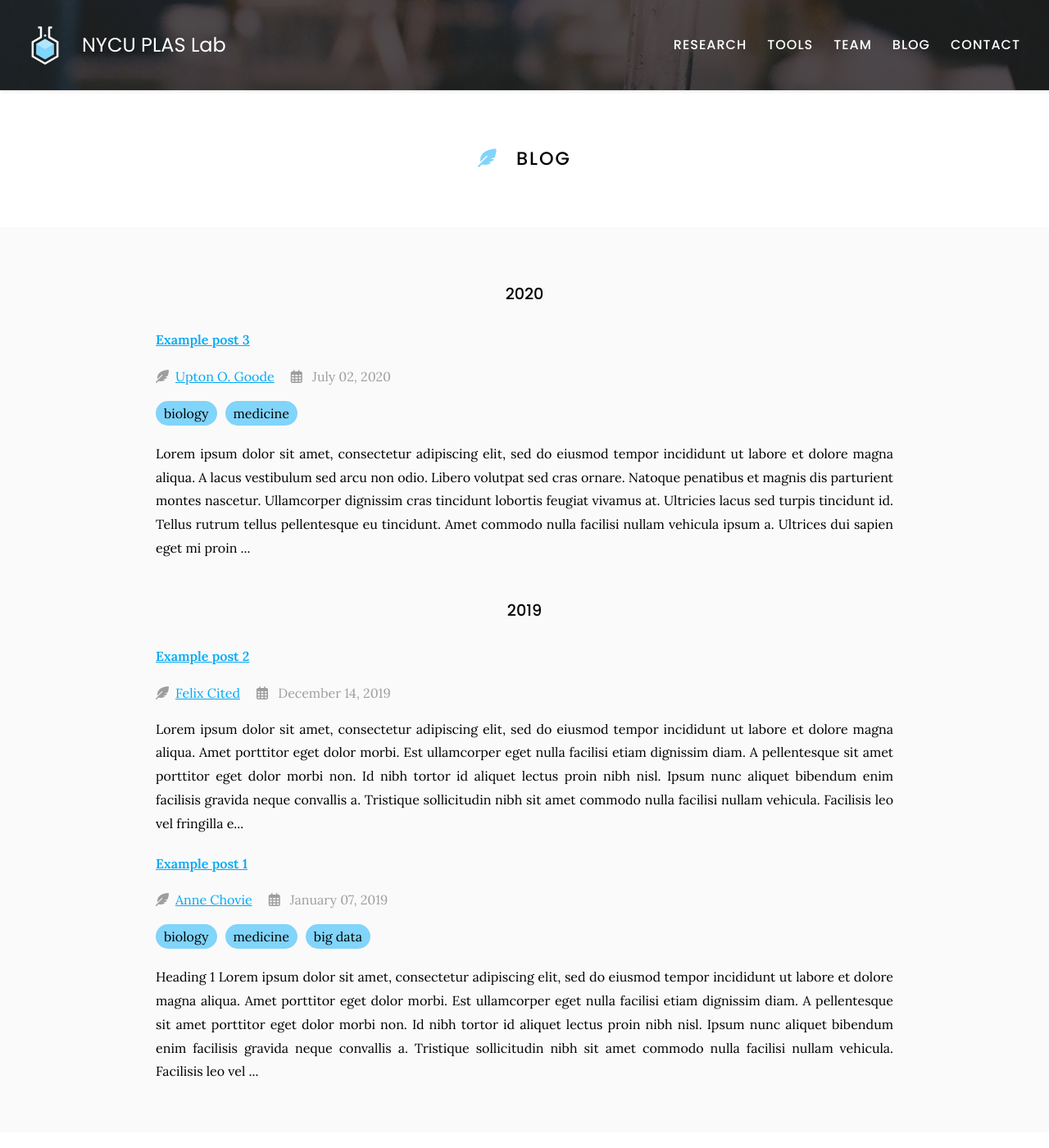
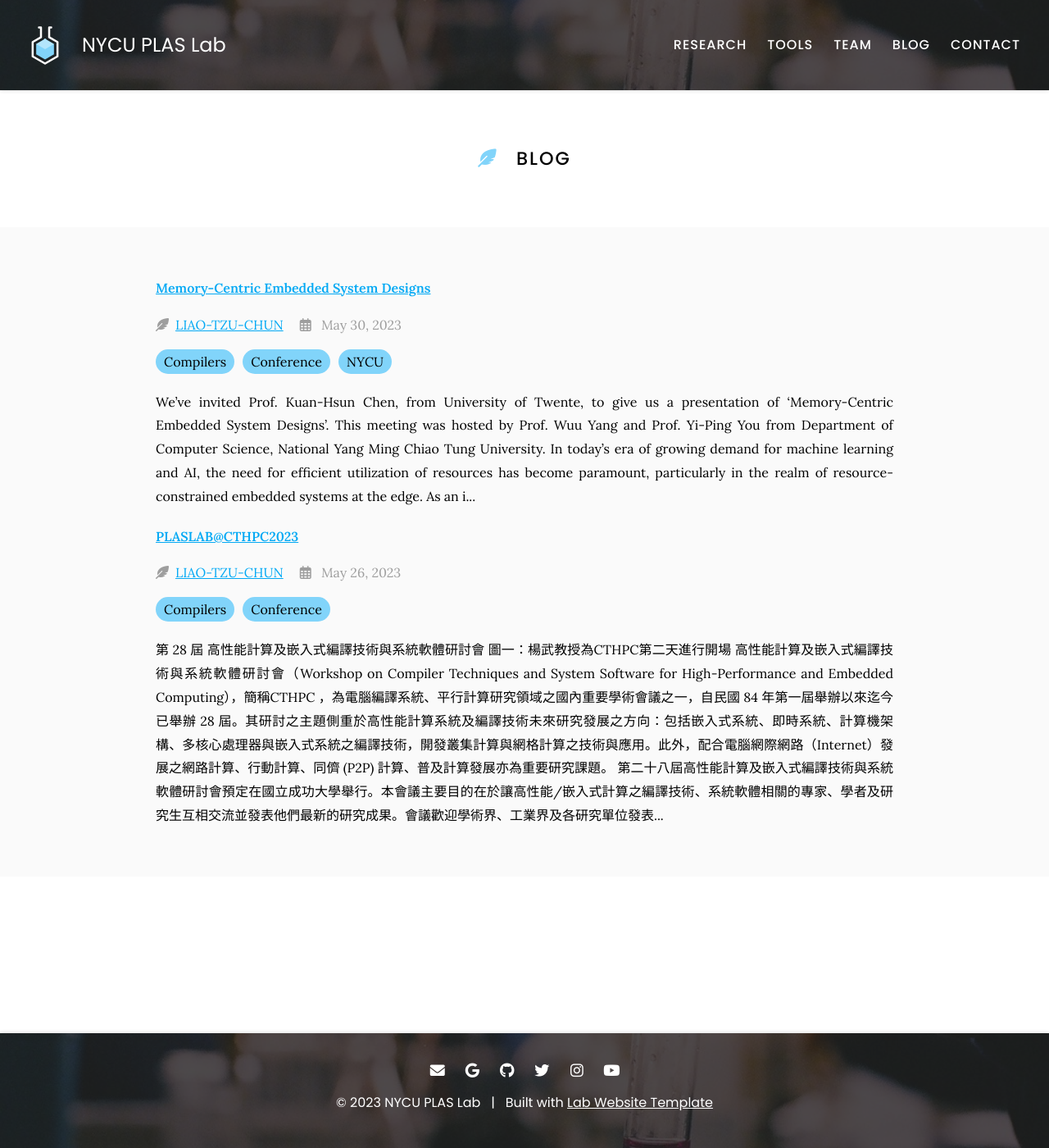
Before and after one commit to NYCU-PLAS/NYCU-PLAS.github.io, a Jekyll site: the page built from blog/index.md, in a window 1280 px wide and 1400 px high. Shown: the whole window at 82% size. Built offline with Jekyll 4.4.1, drawn with Linux system fonts in a browser that asks for light colours; comment, search, counter and statistics services are not loaded; some of the changed text lies outside the part shown.

Commit message:
Activities: Add CTHPC and conference at NYCU.

```diff
--- a/_posts/2019-01-07-example-post-1.md
+++ /dev/null
@@ -1,27 +0,0 @@
----
-title: Example post 1
-tags:
-  - biology
-  - medicine
-  - big data
-author: Anne Chovie
-member: anne-chovie
----
-
-# Heading 1
-
-Lorem ipsum dolor sit amet, consectetur adipiscing elit, sed do eiusmod tempor incididunt ut labore et dolore magna aliqua.
-Amet porttitor eget dolor morbi.
-Est ullamcorper eget nulla facilisi etiam dignissim diam.
-A pellentesque sit amet porttitor eget dolor morbi non.
-Id nibh tortor id aliquet lectus proin nibh nisl.
-Ipsum nunc aliquet bibendum enim facilisis gravida neque convallis a.
-Tristique sollicitudin nibh sit amet commodo nulla facilisi nullam vehicula.
-Facilisis leo vel fringilla est ullamcorper eget nulla facilisi etiam.
-Congue eu consequat ac felis donec et odio pellentesque diam.
-Ipsum nunc aliquet bibendum enim facilisis gravida neque convallis.
-Urna molestie at elementum eu.
-Purus faucibus ornare suspendisse sed nisi lacus sed viverra.
-Feugiat scelerisque varius morbi enim nunc faucibus a pellentesque.
-Dolor magna eget est lorem ipsum.
-Feugiat scelerisque varius morbi enim nunc faucibus a.
--- a/_posts/2019-12-14-example-post-2.md
+++ /dev/null
@@ -1,21 +0,0 @@
----
-title: Example post 2
-author: Felix Cited
-member: felix-cited
----
-
-Lorem ipsum dolor sit amet, consectetur adipiscing elit, sed do eiusmod tempor incididunt ut labore et dolore magna aliqua.
-Amet porttitor eget dolor morbi.
-Est ullamcorper eget nulla facilisi etiam dignissim diam.
-A pellentesque sit amet porttitor eget dolor morbi non.
-Id nibh tortor id aliquet lectus proin nibh nisl.
-Ipsum nunc aliquet bibendum enim facilisis gravida neque convallis a.
-Tristique sollicitudin nibh sit amet commodo nulla facilisi nullam vehicula.
-Facilisis leo vel fringilla est ullamcorper eget nulla facilisi etiam.
-Congue eu consequat ac felis donec et odio pellentesque diam.
-Ipsum nunc aliquet bibendum enim facilisis gravida neque convallis.
-Urna molestie at elementum eu.
-Purus faucibus ornare suspendisse sed nisi lacus sed viverra.
-Feugiat scelerisque varius morbi enim nunc faucibus a pellentesque.
-Dolor magna eget est lorem ipsum.
-Feugiat scelerisque varius morbi enim nunc faucibus a.
--- a/_posts/2020-07-02-example-post-3.md
+++ /dev/null
@@ -1,21 +0,0 @@
----
-title: Example post 3
-tags: biology, medicine
-author: Upton O. Goode
-member: upton-goode
----
-
-Lorem ipsum dolor sit amet, consectetur adipiscing elit, sed do eiusmod tempor incididunt ut labore et dolore magna aliqua.
-A lacus vestibulum sed arcu non odio.
-Libero volutpat sed cras ornare.
-Natoque penatibus et magnis dis parturient montes nascetur.
-Ullamcorper dignissim cras tincidunt lobortis feugiat vivamus at.
-Ultricies lacus sed turpis tincidunt id.
-Tellus rutrum tellus pellentesque eu tincidunt.
-Amet commodo nulla facilisi nullam vehicula ipsum a.
-Ultrices dui sapien eget mi proin sed libero enim.
-Quam vulputate dignissim suspendisse in est.
-Tortor condimentum lacinia quis vel eros donec ac.
-Mauris commodo quis imperdiet massa tincidunt nunc pulvinar sapien.
-Eu nisl nunc mi ipsum faucibus vitae aliquet.
-Interdum posuere lorem ipsum dolor sit amet consectetur adipiscing.
--- /dev/null
+++ b/_posts/2023-05-26-PLASLAB@CTHPC2023.md
@@ -0,0 +1,16 @@
+---
+title: PLASLAB@CTHPC2023
+tags: Compilers, Conference
+author: LIAO-TZU-CHUN
+member: LIAO-TZU-CHUN
+---
+
+## 第 28 屆 高性能計算及嵌入式編譯技術與系統軟體研討會
+![image](../../../images/photo_2023-06-29_14-37-27.jpg)
+<p style="text-align: center;">圖一：楊武教授為CTHPC第二天進行開場</p>
+高性能計算及嵌入式編譯技術與系統軟體研討會（Workshop on Compiler Techniques and System Software for High-Performance and Embedded Computing），簡稱CTHPC ，為電腦編譯系統、平行計算研究領域之國內重要學術會議之一，自民國 84 年第一屆舉辦以來迄今已舉辦 28 屆。其研討之主題側重於高性能計算系統及編譯技術未來研究發展之方向：包括嵌入式系統、即時系統、計算機架構、多核心處理器與嵌入式系統之編譯技術，開發叢集計算與網格計算之技術與應用。此外，配合電腦網際網路（Internet）發展之網路計算、行動計算、同儕 (P2P) 計算、普及計算發展亦為重要研究課題。
+
+第二十八屆高性能計算及嵌入式編譯技術與系統軟體研討會預定在國立成功大學舉行。本會議主要目的在於讓高性能/嵌入式計算之編譯技術、系統軟體相關的專家、學者及研究生互相交流並發表他們最新的研究成果。會議歡迎學術界、工業界及各研究單位發表最近的研究成果及進行中的研究計畫。除研究成果發表外，本會議亦將邀請國內外相關領域之學者做專題演講，並與參與本會議之其他學者與專家相互交流討論，分享最新高性能與嵌入式計算系統軟體之技術與知識。本屆議程委員將推薦至多兩篇初次發表之會議論文，提供Connection Science國際期刊審查後發表。
+
+![image](../../../images/photo_2023-06-29_14-42-40.jpg)
+<p style="text-align: center;">圖二：PLASLAB指導教授與成員</p>
--- /dev/null
+++ b/_posts/2023-05-30-Memory-Centric_Embedded_System_Designs.md
@@ -0,0 +1,12 @@
+---
+title: Memory-Centric Embedded System Designs
+tags: Compilers, Conference, NYCU
+author: LIAO-TZU-CHUN
+member: LIAO-TZU-CHUN
+---
+We've invited Prof. Kuan-Hsun Chen, from University of Twente, to give us a presentation of 'Memory-Centric Embedded System Designs'. This meeting was hosted by Prof. Wuu Yang and Prof. Yi-Ping You from Department of Computer Science, National Yang Ming Chiao Tung University.
+
+In today's era of growing demand for machine learning and AI, the need for efficient utilization of resources has become paramount, particularly in the realm of resource-constrained embedded systems at the edge. As an integral component of computer architectures, memory has emerged as a key focus area for system-level design and optimization. This talk will share some of our experiences in the challenges posed by conventional and emerging memories, and the innovative solutions we have employed to overcome them.
+
+![image](../../../images/photo_2023-06-29_14-36-29.jpg)
+![image](../../../images/photo_2023-06-29_14-36-31.jpg)
--- a/blog/index.md
+++ b/blog/index.md
@@ -14,14 +14,3 @@ nav:
 {% include list.html data="posts" component="post-excerpt" %}
 
 {% include section.html %}
-
-## News
-
-<!-- Twitter embeds from https://publish.twitter.com/ -->
-
-<a class="twitter-timeline" data-width="400" data-height="400" href="https://twitter.com/GreeneScientist?ref_src=twsrc%5Etfw">Tweets by GreeneScientist</a> <script async src="https://platform.twitter.com/widgets.js" charset="utf-8"></script>
-{:.center}
-
-<a href="https://twitter.com/GreeneScientist?ref_src=twsrc%5Etfw" class="twitter-follow-button" data-show-count="false">Follow @GreeneScientist</a><script async src="https://platform.twitter.com/widgets.js" charset="utf-8"></script>
-<a href="https://twitter.com/intent/tweet?screen_name=GreeneScientist&ref_src=twsrc%5Etfw" class="twitter-mention-button" data-show-count="false">Tweet to @GreeneScientist</a><script async src="https://platform.twitter.com/widgets.js" charset="utf-8"></script>
-{:.center}
```
Also changed, not shown: index.md (+4 -4 lines), images/photo_2023-06-29_14-36-29.jpg (added), images/photo_2023-06-29_14-36-31.jpg (added), images/photo_2023-06-29_14-37-27.jpg (added), images/photo_2023-06-29_14-42-40.jpg (added).
